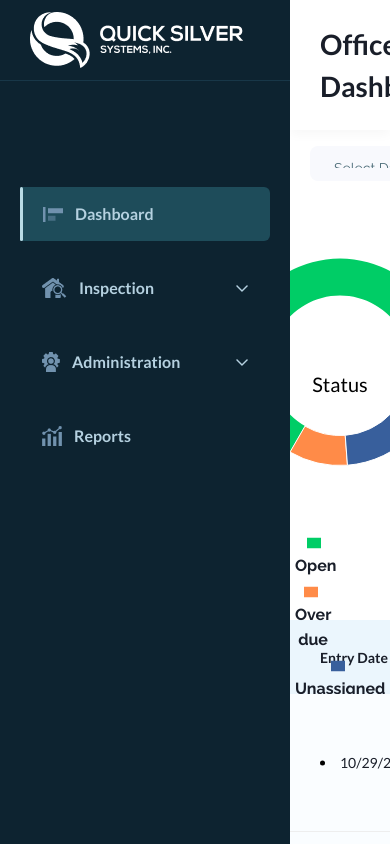
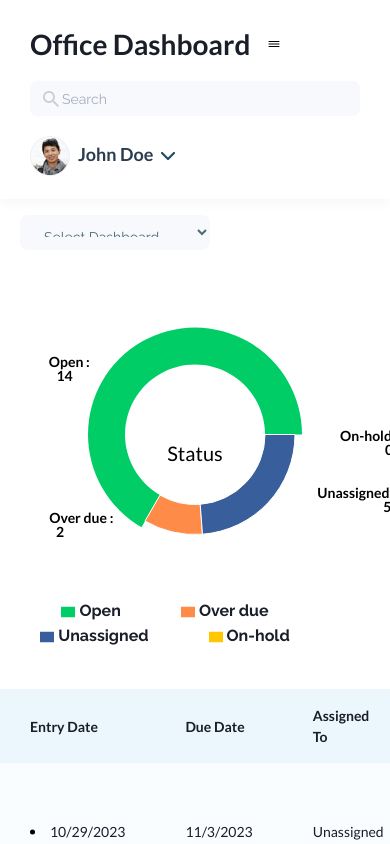
Before and after one commit to nipaaa/quick-silver, a Next.js app: page /dashboard in a window 390 px wide. Built offline with nearby package versions, Linux system fonts and the light colour scheme.

Commit message:
::sidbar responsive

```diff
--- a/package.json
+++ b/package.json
@@ -12,6 +12,7 @@
     "next": "14.0.4",
     "react": "^18",
     "react-dom": "^18",
+    "react-icons": "^5.0.1",
     "recharts": "^2.10.4"
   },
   "devDependencies": {
--- a/src/Components/Shared/Header.js
+++ b/src/Components/Shared/Header.js
@@ -1,22 +1,27 @@
+import Link from "next/link";
+import { useState } from "react";
+import dot from "../../assets/dot.png";
+import arrow from "../../assets/green-arrow.png";
+import manage from "../../assets/manage.png";
 import profile from "../../assets/profile.png";
-import arrow from "../../assets/green-arrow.png";
-import dot from "../../assets/dot.png";
-import manage from "../../assets/manage.png";
 import signOut from "../../assets/sign-out.png";
-import { useState } from "react";
-import Link from "next/link";
+import { IoReorderThreeOutline } from "react-icons/io5";
 
-const Header = () => {
+const Header = ({ handleSidebar }) => {
   const [show, setShow] = useState(false);
   return (
-    <div className="header ">
-      <h2 className="text-[28px] font-bold">Office Dashboard</h2>
-      <div className="flex items-center gap-5">
+    <div className="header flex md:flex-none flex-wrap md:flex-nowrap gap-4 md:gap-0">
+      <div className="header_title flex flex-wrap gap-4">
+        <h2 className="text-[28px] font-bold">Office Dashboard</h2>
+        <button onClick={handleSidebar} className="block md:hidden">
+          <IoReorderThreeOutline />
+        </button>
+      </div>
+      <div className="flex flex-wrap md:flex-nowrap items-center gap-5">
         <input type="search" placeholder="Search" />
         <div
           onClick={() => setShow(!show)}
-          className="flex items-center gap-2 w-full profile cursor-pointer "
-        >
+          className="flex items-center gap-2 w-full profile cursor-pointer ">
           <img
             height={40}
             width={40}
@@ -45,16 +50,14 @@ const Header = () => {
                 <Link
                   style={{ display: "flex" }}
                   className="  items-center gap-3 "
-                  href="#"
-                >
+                  href="#">
                   <img src={manage.src} alt="" />
                   Manage account
                 </Link>
                 <Link
                   style={{ display: "flex" }}
                   className="  items-center gap-3"
-                  href="#"
-                >
+                  href="#">
                   <img src={signOut.src} alt="" />
                   Sign Out
                 </Link>
--- a/src/Components/Sidebar.js
+++ b/src/Components/Sidebar.js
@@ -4,8 +4,10 @@ import { useState } from "react";
 import Link from "next/link";
 import { sidebarElement } from "@/Utils/SidebarElement";
 import { usePathname } from "next/navigation";
+import { IoMdClose } from "react-icons/io";
 
-const Sidebar = () => {
+const Sidebar = ({ showSideBar, handleSidebar }) => {
+  console.log("sidebar open: ", showSideBar);
   const [openIndex, setOpenIndex] = useState(null);
 
   const handleDropdownClick = (index) => {
@@ -13,17 +15,25 @@ const Sidebar = () => {
   };
   const pathname = usePathname();
   return (
-    <div className="sidebar">
-      <Link href="/" className="logo inline-block">
-        <img src={logo.src} alt="" />
-      </Link>
+    <div
+      className={`sidebar ${
+        showSideBar ? "fixed" : "hidden"
+      } z-10 md:z-0 md:block`}>
+      <div className={"logo flex items-center justify-between"}>
+        <Link href="/" className="inline-block">
+          <img src={logo.src} alt="" />
+        </Link>
+        <button onClick={handleSidebar}>
+          <IoMdClose className="text-white" />
+        </button>
+      </div>
+
       {sidebarElement.map((data, index) => (
         <div key={index}>
           <Link
             onClick={() => handleDropdownClick(index)}
             href={data?.path ? data?.path : "#"}
-            className={`link ${pathname === data?.path ? "active" : ""}`}
-          >
+            className={`link ${pathname === data?.path ? "active" : ""}`}>
             <div className="flex items-center gap-3">
               <img src={data.pic.src} alt="" />
               <p>{data.title}</p>
@@ -41,8 +51,7 @@ const Sidebar = () => {
               <div key={subIndex}>
                 <Link
                   className="subLink flex items-center gap-3"
-                  href={`${subData?.path}`}
-                >
+                  href={`${subData?.path}`}>
                   <img src={subData.pic.src} alt="" />
                   <p>{subData.title}</p>
                 </Link>
--- a/src/Layout/DashboardLayout.js
+++ b/src/Layout/DashboardLayout.js
@@ -1,14 +1,22 @@
 import Header from "@/Components/Shared/Header";
 import Sidebar from "@/Components/Sidebar";
+import { useState } from "react";
 
 const DashboardLayout = ({ children }) => {
+  const [showSideBar, setShowSideBar] = useState(false);
+
+  const handleSidebar = () => {
+    setShowSideBar(!showSideBar);
+  };
+
   return (
     <div className="h-screen flex">
       <div className="flex-shrink-0">
-        <Sidebar />
+        <Sidebar showSideBar={showSideBar} handleSidebar={handleSidebar} />
       </div>
+
       <div style={{ overflowY: "auto" }} className="w-full">
-        <Header />
+        <Header handleSidebar={handleSidebar} />
         {children}
       </div>
     </div>
```
Also changed, not shown: 1 other file (tests, documents, lock files or other folders).
